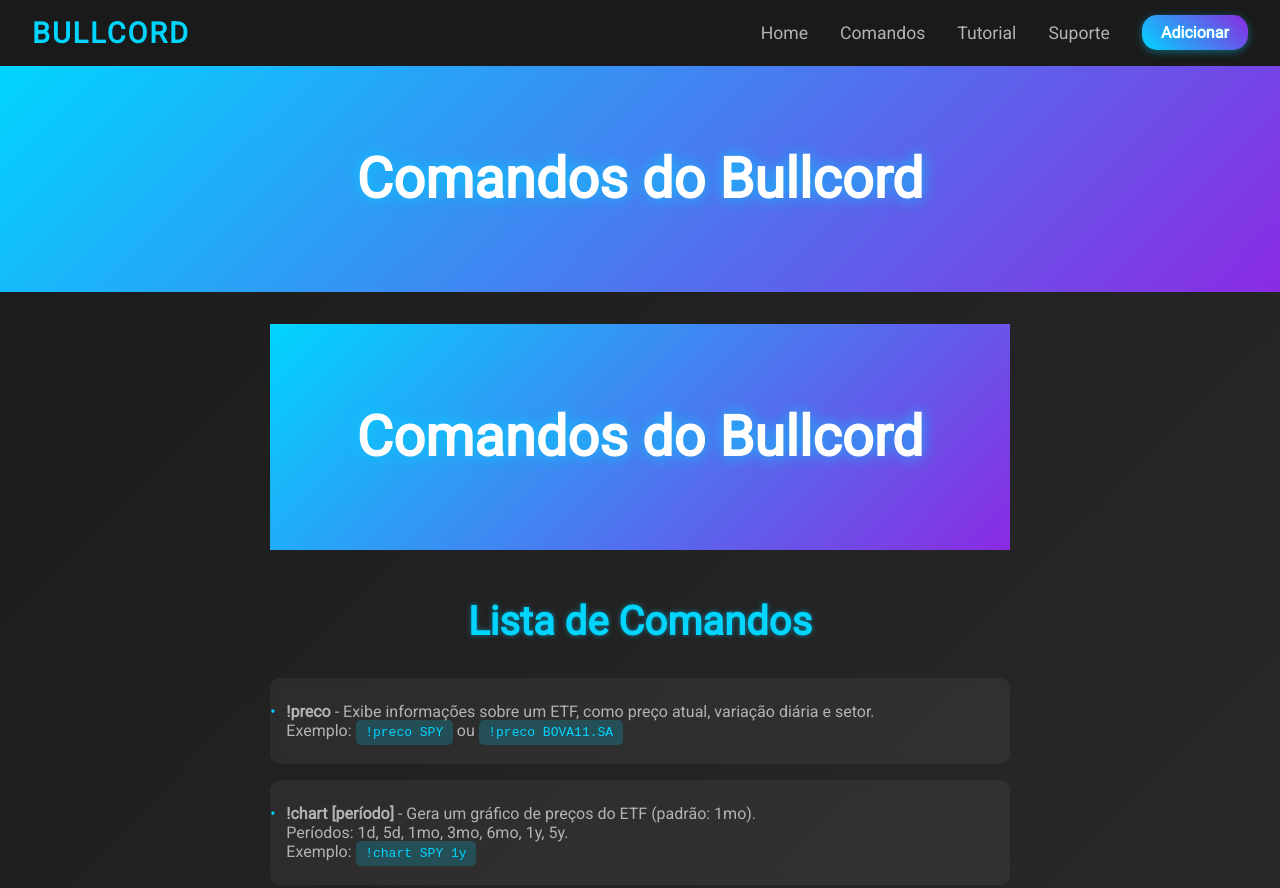
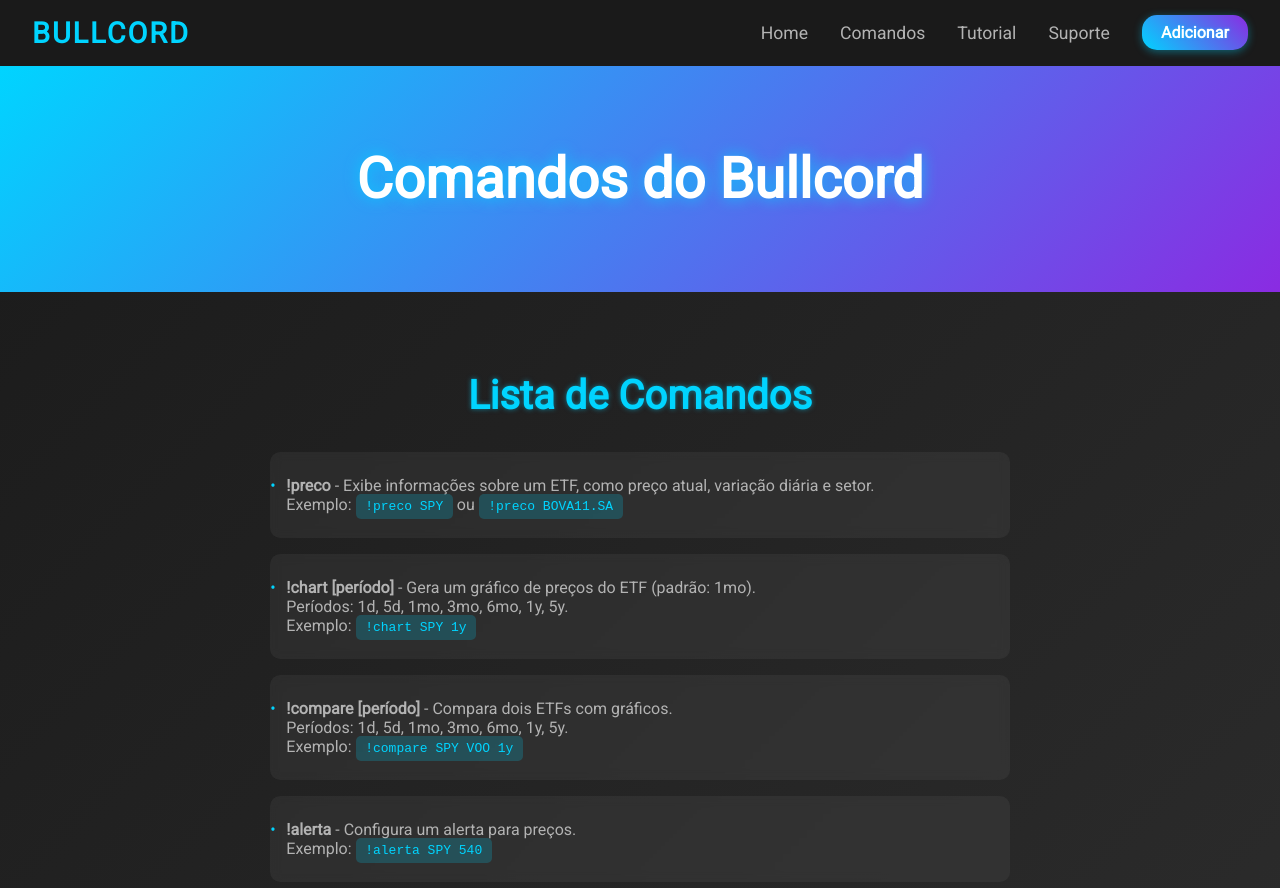
Before and after one commit to lipereis/bullcord, a plain HTML site: page bot_Website/commands.html in a window 1280 px wide. Shown: the top 888 px of the page. Drawn offline with Linux system fonts and the light colour scheme.

Commit message:
Add files via upload

```diff
--- a/bot_Website/commands.html
+++ b/bot_Website/commands.html
@@ -27,9 +27,7 @@
   </header>
 
   <section class="content">
-    <header class="hero">
-      <h1>Comandos do Bullcord</h1>
-    </header>
+
     <h2>Lista de Comandos</h2>
     <ul class="command-list">
       <li><strong>!preco <ticker></strong> - Exibe informações sobre um ETF, como preço atual, variação diária e setor.<br>Exemplo: <code>!preco SPY</code> ou <code>!preco BOVA11.SA</code></li>
```
